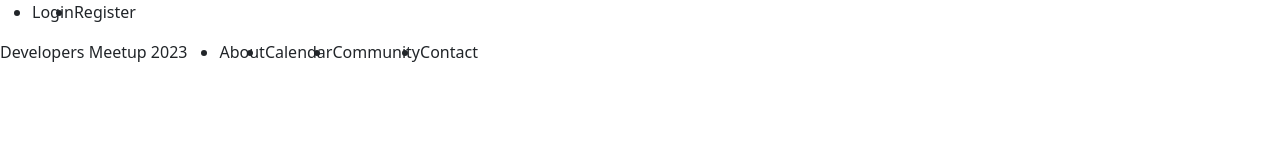
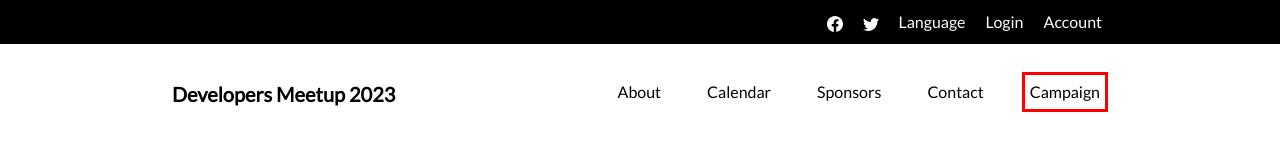
Before and after one commit to nouman17610/developers-meetup, a website: page index.html in a window 1280 px wide. Drawn offline with nearby package versions, Linux system fonts and the light colour scheme.

Commit message:
Add Navigation area

```diff
--- a/index.html
+++ b/index.html
@@ -7,32 +7,54 @@
     <script src="https://cdn.jsdelivr.net/npm/bootstrap@5.3.0/dist/js/bootstrap.bundle.min.js" integrity="sha384-geWF76RCwLtnZ8qwWowPQNguL3RmwHVBC9FhGdlKrxdiJJigb/j/68SIy3Te4Bkz" crossorigin="anonymous"></script>
     <link rel="shortcut icon" href="favicon.ico" type="image/x-icon">
     <link  rel='stylesheet' href='https://fonts.googleapis.com/css?family=Lato'>
+    <link rel="stylesheet" href="path/to/font-awesome/css/font-awesome.min.css">
+    <script src="https://use.fontawesome.com/78a4f57279.js"></script>
     <link rel="stylesheet" href="style.css">
     <title>Developers Meetup</title>
 </head>
 <body>
   <header>
-    <div class="d-flex" id="top-menu">
-      <img src="">
-      <img src="">
-      <ul class="d-flex" id="to">
-        <li>Login</li>
-        <li>Register</li>
-      </ul>
+    <div class="black-bg">
+        <ul class="black-list">
+          <li>
+            <svg xmlns="http://www.w3.org/2000/svg" width="16" height="16" fill="white" class="bi bi-facebook" viewBox="0 0 16 16">
+              <path d="M16 8.049c0-4.446-3.582-8.05-8-8.05C3.58 0-.002 3.603-.002 8.05c0 4.017 2.926 7.347 6.75 7.951v-5.625h-2.03V8.05H6.75V6.275c0-2.017 1.195-3.131 3.022-3.131.876 0 1.791.157 1.791.157v1.98h-1.009c-.993 0-1.303.621-1.303 1.258v1.51h2.218l-.354 2.326H9.25V16c3.824-.604 6.75-3.934 6.75-7.951z"/>
+            </svg>
+          </li>
+          <li>
+            <svg xmlns="http://www.w3.org/2000/svg" width="16" height="16" fill="white" class="bi bi-twitter" viewBox="0 0 16 16">
+              <path d="M5.026 15c6.038 0 9.341-5.003 9.341-9.334 0-.14 0-.282-.006-.422A6.685 6.685 0 0 0 16 3.542a6.658 6.658 0 0 1-1.889.518 3.301 3.301 0 0 0 1.447-1.817 6.533 6.533 0 0 1-2.087.793A3.286 3.286 0 0 0 7.875 6.03a9.325 9.325 0 0 1-6.767-3.429 3.289 3.289 0 0 0 1.018 4.382A3.323 3.323 0 0 1 .64 6.575v.045a3.288 3.288 0 0 0 2.632 3.218 3.203 3.203 0 0 1-.865.115 3.23 3.23 0 0 1-.614-.057 3.283 3.283 0 0 0 3.067 2.277A6.588 6.588 0 0 1 .78 13.58a6.32 6.32 0 0 1-.78-.045A9.344 9.344 0 0 0 5.026 15z"/>
+            </svg>
+          </li>
+          <li>Language</li>
+          <li>Login</li>
+          <li>Account</li>
+        </ul>
     </div>
-    <div class="d-flex bg-white">
-      <div class="logo">
-        <p>Developers Meetup 2023</p>
+    <div class="container">
+      <div class="brand-name">
+        <a href="#">Developers Meetup 2023</a>
       </div>
-        <nav>
-        <ul class="d-flex space-between">
-            <li>About</li>
-            <li>Calendar</li>
-            <li>Community</li>
-            <li>Contact</li>
+      <nav class="nav">
+        <ul class="nav-links">
+          <li class="nav-item">
+            <a href="#">About</a>
+          </li>
+          <li class="nav-item">
+            <a href="#">Calendar</a>
+          </li>
+          <li class="nav-item">
+            <a href="#">Sponsors</a>
+          </li>
+          <li class="nav-item">
+            <a href="#">Contact</a>
+          </li>
+          <li class="nav-itemc">
+            <a href="#">Campaign</a>
+          </li>
         </ul>
-        </nav>
-      </div>
+      </nav>
+    </div>
   </header>
 
 </body>
--- a/style.css
+++ b/style.css
@@ -0,0 +1,71 @@
+*,
+::before,
+::after {
+  margin: 0;
+  padding: 0;
+  box-sizing: border-box;
+}
+
+body {
+  font-family: 'lato';
+}
+
+a {
+    text-decoration: none;
+}
+
+.black-bg {
+  background-color: black;
+}
+
+.black-list {
+  display: flex;
+  flex-direction: row;
+  justify-content: flex-end;
+  width: 90%;
+  color: white;
+  list-style: none;
+  gap: 20px;
+  padding: 10px 50px;
+}
+
+.container {
+  display: flex;
+  flex-direction: row;
+  align-items: center;
+  justify-content: space-between;
+  width: 75%;
+}
+
+.brand-name {
+  color: black;
+  font-weight: bold;
+  font-size: 20px;
+}
+
+.brand-name a {
+    color: black;
+}
+
+.nav {
+  margin-top: 12px;
+}
+.nav-links {
+  display: flex;
+  list-style: none;
+  gap: 30px;
+}
+
+.nav-links a {
+  color: black;
+}
+
+.nav-item {
+    padding: 5px;
+    border: 3px solid white;
+}
+
+.nav-itemc {
+  border: 3px solid red;
+  padding: 5px;
+}
```
Also changed, not shown: meetup.js (added, +17 -0 lines), images/banner.png (added).
